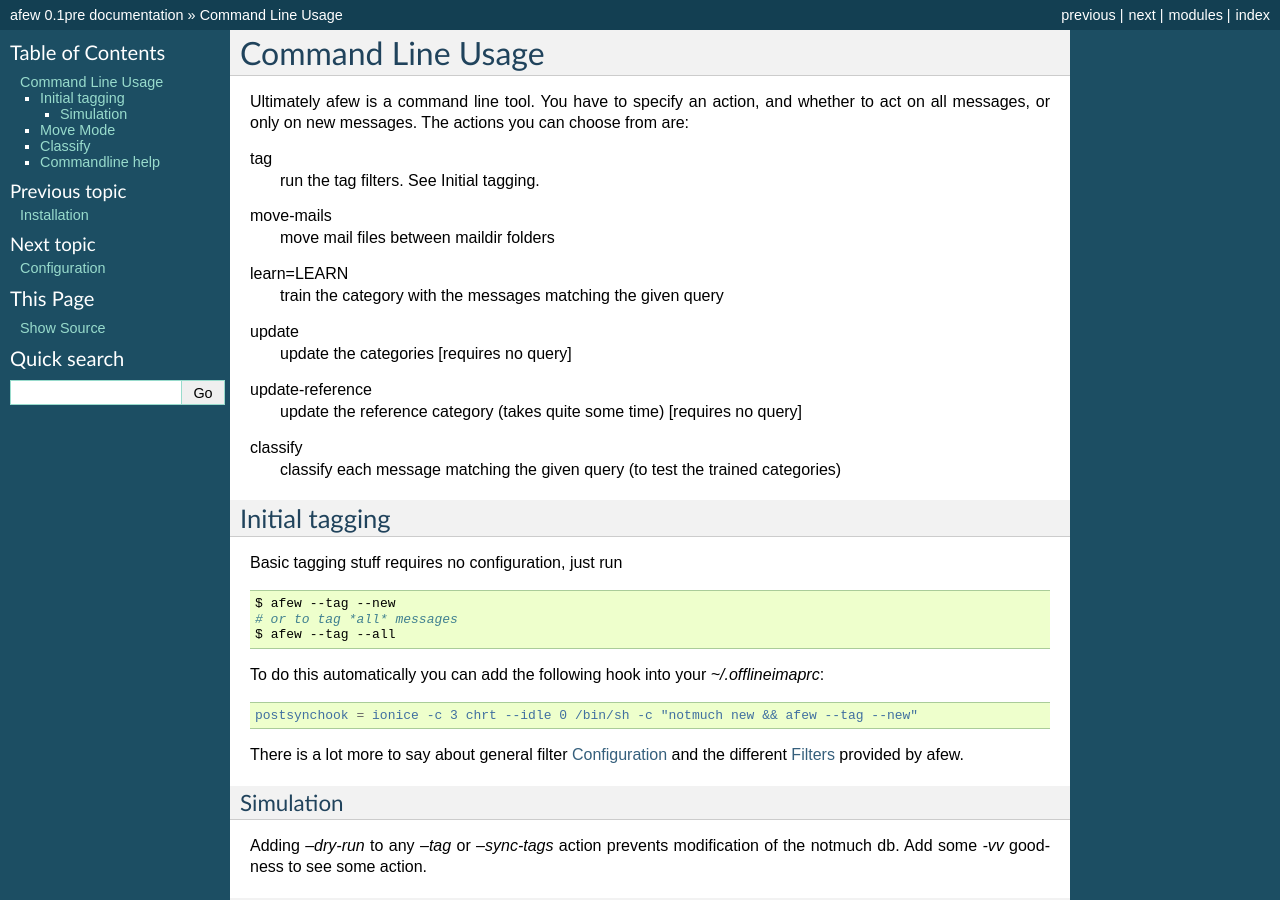
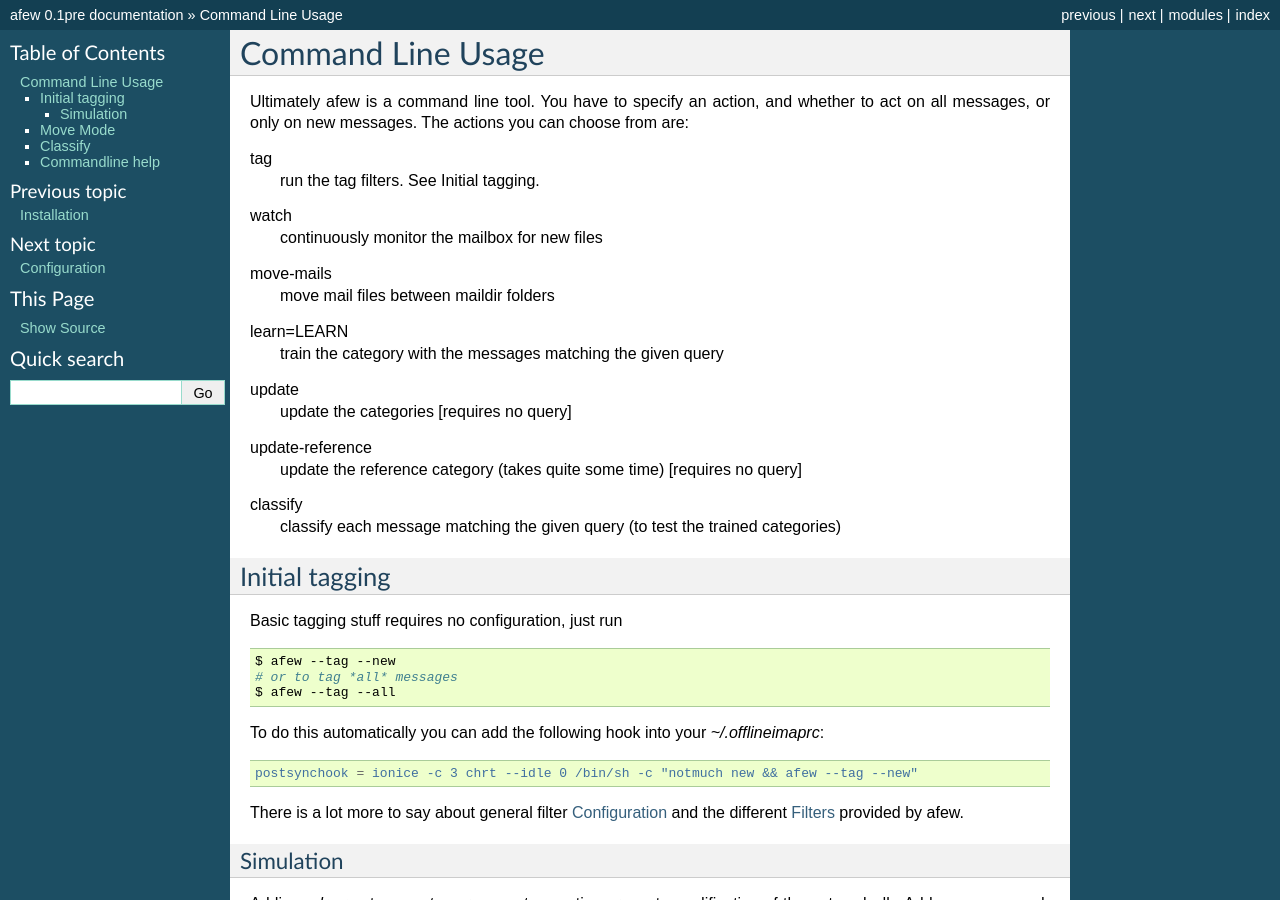
Before and after one commit to afewmail/afew, a Sphinx documentation site: the page built from docs/source/commandline.rst, in a window 1280 px wide and 900 px high. Built offline with Sphinx 7.4.7, drawn with Linux system fonts in a browser that asks for light colours; some of the changed text lies outside the part shown.

Commit message:
Briefly document the watch action
The patch is a courtesy of bb. I totally forgot to even mention this
in the docs. Thanks!

Signed-off-by: Justus Winter <4winter@informatik.uni-hamburg.de>

```diff
--- a/docs/source/commandline.rst
+++ b/docs/source/commandline.rst
@@ -7,6 +7,9 @@
 
 tag
   run the tag filters.  See :ref:`Initial tagging`.
+
+watch
+  continuously monitor the mailbox for new files
 
 move-mails
   move mail files between maildir folders
@@ -103,6 +106,7 @@
         specified simultaniously).
 
         -t, --tag           run the tag filters
+        -w, --watch         continuously monitor the mailbox for new files
         -l LEARN, --learn=LEARN
                             train the category with the messages matching the
                             given query
```
